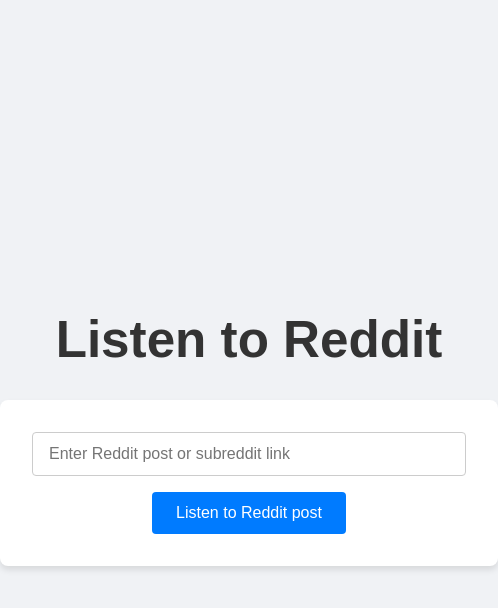
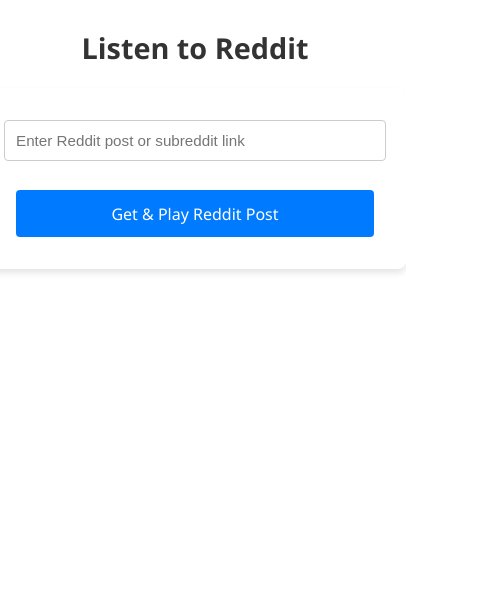
Before and after one commit to kennethwoanyah/reddit-tts, a React (Vite) app: page / in a window 390 px wide. Shown: the top 608 px of the page, 498 px wide, since content can reach past the window. Built offline with nearby package versions, Linux system fonts and the light colour scheme; no server answers.

Commit message:
Feat: Add audio controls, responsive UI, and improve speech error handling

```diff
--- a/src/App.css
+++ b/src/App.css
@@ -1,14 +1,42 @@
+html, body, #root {
+  height: 100%;
+  margin: 0;
+  padding: 0;
+}
+
+body {
+  font-family: 'Segoe UI', Tahoma, Geneva, Verdana, sans-serif;
+  background-color: #f4f7f6; /* Light grayish-blue background */
+  color: #333;
+  text-align: center; /* Center text for elements like title */
+  display: flex; /* Ensure body itself can be a flex container if #root needs specific alignment */
+  justify-content: center; /* Center #root if it's not full width */
+}
+
+#root {
+  width: 100%;
+}
+
 .app-container {
+  background-color: #ffffff; /* White background for the app area */
+  width: 100%;
+  min-height: 100vh; /* Fill the viewport height */
+  box-sizing: border-box;
+  padding: 1rem; /* Default padding, will adjust with media queries */
+  display: flex;
+  flex-direction: column;
+  align-items: center; /* Center content like title and input area */
+  justify-content: flex-start; /* Align content to the top */
+}
+
+/* Optional: Wrapper for main interactive content to constrain its width on very large screens */
+.content-area {
+  width: 100%;
+  max-width: 700px; /* Max width for the interactive elements */
   display: flex;
   flex-direction: column;
   align-items: center;
-  justify-content: center;
-  min-height: 100vh;
-  background-color: #f0f2f5;
-  font-family: sans-serif;
-  box-shadow: 0 4px 6px rgba(0, 0, 0, 0.1);
 }
-
 
 .title {
   color: #333;
@@ -61,10 +89,94 @@
 }
 
 .error-message {
-  color: red;
+  color: #d32f2f; /* Material Design error color */
   margin-top: 1rem;
-  text-align: center;
-  max-width: 400px;
+  font-size: 0.9rem;
+}
+
+.controls-container {
+  display: flex;
+  justify-content: center;
+  align-items: center;
+  margin-top: 1.5rem;
+  gap: 1rem; /* Space between control buttons */
+}
+
+.control-button {
+  background-color: #6c757d; /* Secondary button color */
+  color: white;
+  border: none;
+  padding: 0.6rem 1.2rem;
+  border-radius: 4px;
+  font-size: 0.9rem;
+  cursor: pointer;
+  transition: background-color 0.2s ease-in-out;
+}
+
+.control-button:hover:not(:disabled) {
+  background-color: #5a6268;
+}
+
+.control-button:disabled {
+  background-color: #adb5bd;
+  cursor: not-allowed;
+}
+
+/* Responsive Design */
+@media (max-width: 768px) { /* Mobile devices */
+  .app-container {
+    padding: 1rem; /* Slightly less padding on mobile */
+    justify-content: flex-start; /* Ensure content starts from top */
+  }
+
+  .content-area {
+    padding: 0 0.5rem; /* Give a little horizontal space if content-area is used */
+  }
+
+  .title {
+    font-size: 1.8rem;
+    margin-top: 1rem; /* Add some margin at the top on mobile */
+    margin-bottom: 1.5rem;
+  }
+
+  .input-container {
+    flex-direction: column;
+    width: 100%; /* Ensure input container takes full width of content-area */
+    gap: 0.8rem;
+  }
+
+  .reddit-url-input {
+    width: 100%;
+    font-size: 0.95rem;
+    padding: 0.7rem;
+  }
+
+  .listen-button {
+    width: 100%;
+    padding: 0.8rem;
+    font-size: 1rem;
+  }
+
+  .controls-container {
+    flex-direction: column;
+    width: 100%;
+    gap: 0.8rem;
+  }
+
+  .control-button {
+    width: 100%;
+    padding: 0.7rem;
+  }
+}
+
+@media (min-width: 769px) { /* Desktop and larger tablets */
+  .app-container {
+    padding: 2rem; /* More padding on larger screens */
+    justify-content: center; /* Center content vertically on larger screens */
+  }
+  .title {
+    margin-top: 0; /* Reset top margin if centered */
+  }
 }
 
 /* For debugging display of extracted text */
--- a/src/App.jsx
+++ b/src/App.jsx
@@ -1,51 +1,35 @@
 import { useState, useEffect } from 'react';
 import axios from 'axios';
-import { ElevenLabsClient } from '@elevenlabs/elevenlabs-js';
 import './App.css';
-
-// Test log at module level
-console.log("[App.jsx Module] Using ElevenLabs API Key:", import.meta.env.VITE_ELEVENLABS_API_KEY);
-const ELEVENLABS_API_KEY = import.meta.env.VITE_ELEVENLABS_API_KEY;
 
 function App() {
   const [redditUrl, setRedditUrl] = useState('');
-  const [extractedText, setExtractedText] = useState('');
-  const [isLoading, setIsLoading] = useState(false); // For fetching Reddit data
-  const [isSpeaking, setIsSpeaking] = useState(false); // For ElevenLabs TTS
+  const [extractedText, setExtractedText] = useState(''); // Stores the text to be spoken
+  const [isFetching, setIsFetching] = useState(false); // For Reddit data fetching
+  const [isSpeaking, setIsSpeaking] = useState(false); // True when speechSynthesis is active and not paused
+  const [isPaused, setIsPaused] = useState(false);     // True when speechSynthesis is paused
   const [error, setError] = useState(null);
-  const [audioPlayer, setAudioPlayer] = useState(null);
-
-  useEffect(() => {
-    // Cleanup audio player when component unmounts or when a new audio is played
-    return () => {
-      if (audioPlayer) {
-        audioPlayer.pause();
-        audioPlayer.src = '';
-      }
-    };
-  }, [audioPlayer]);
 
   const handleUrlChange = (event) => {
     setRedditUrl(event.target.value);
   };
 
-  // You can also keep your original console.log here if you want
-  console.log("[App Component Render] VITE_ELEVENLABS_API_KEY:", import.meta.env.VITE_ELEVENLABS_API_KEY);
-  const handleListenClick = async () => {
+  // Main function to fetch Reddit content and initiate speech
+  const handleFetchAndPlay = async () => {
     if (!redditUrl) {
       setError('Please enter a Reddit URL.');
       return;
     }
-    if (!ELEVENLABS_API_KEY) {
-      setError('ElevenLabs API key is not configured. Please set VITE_ELEVENLABS_API_KEY in your .env file.');
-      return;
+    // Stop any ongoing speech before starting new or fetching
+    if ('speechSynthesis' in window && window.speechSynthesis.speaking) {
+      window.speechSynthesis.cancel();
     }
 
-    setIsLoading(true);
+    setIsFetching(true);
     setIsSpeaking(false);
+    setIsPaused(false);
     setError(null);
-    setExtractedText('');
-    if (audioPlayer) audioPlayer.pause(); // Stop previous audio if any
+    // setExtractedText(''); // Clear previous text only when new fetch starts successfully or playText is called with new text
 
     let fetchUrl = redditUrl.trim();
     if (fetchUrl.endsWith('/')) fetchUrl = fetchUrl.slice(0, -1);
@@ -83,87 +67,135 @@
       }
       setExtractedText(currentExtractedText);
       console.log('Extracted Content:\n', currentExtractedText);
-      setIsLoading(false); // Reddit data fetched
-
-      // Now, let's get the audio from ElevenLabs
-      if (currentExtractedText.trim()) {
-        setIsSpeaking(true);
-        const elevenlabs = new ElevenLabsClient({
-          apiKey: ELEVENLABS_API_KEY,
-        });
-
-        const audioStream = await elevenlabs.textToSpeech.stream(
-          '21m00Tcm4TlvDq8ikWAM', // Explicit Voice ID for a voice like Rachel
-          {
-            text: currentExtractedText,
-            model_id: 'eleven_multilingual_v2', // Or other models like 'eleven_mono_v1'
-            // voice_settings: { // Optional: stability and similarity_boost
-            //   stability: 0.5,
-            //   similarity_boost: 0.75
-            // }
-          }
-        );
-
-        const audioBlob = new Blob([await streamToArrayBuffer(audioStream)], { type: 'audio/mpeg' });
-        const audioUrl = URL.createObjectURL(audioBlob);
-
-        const newAudioPlayer = new Audio(audioUrl);
-        setAudioPlayer(newAudioPlayer);
-        newAudioPlayer.play();
-        newAudioPlayer.onended = () => {
-          setIsSpeaking(false);
-          URL.revokeObjectURL(audioUrl); // Clean up blob URL
-        };
-        newAudioPlayer.onerror = () => {
-            setError('Error playing audio.');
-            setIsSpeaking(false);
-            URL.revokeObjectURL(audioUrl);
-        }
-      } else {
-        setError('No text content found to read.');
-      }
-
+      setIsFetching(false); // Reddit data fetched
+      playText(currentExtractedText); // Automatically play after fetching
     } catch (err) {
-      console.error('Error:', err);
-      setError(`An error occurred: ${err.message || 'Unknown error'}`);
-      setIsLoading(false);
-      setIsSpeaking(false);
+      console.error('Error fetching Reddit data:', err);
+      setError(`An error occurred during fetch: ${err.message || 'Unknown error'}`);
+      setIsFetching(false);
     }
   };
 
-  // Helper function to convert stream to ArrayBuffer
-  async function streamToArrayBuffer(stream) {
-    const reader = stream.getReader();
-    const chunks = [];
-    while (true) {
-      const { done, value } = await reader.read();
-      if (done) break;
-      chunks.push(value);
+  const playText = (textToSpeak) => {
+    if (!textToSpeak || !('speechSynthesis' in window)) {
+      if (!textToSpeak) setError('No text to speak.');
+      else setError('Web Speech API is not supported by your browser.');
+      setIsSpeaking(false);
+      setIsPaused(false);
+      return;
     }
-    return new Blob(chunks).arrayBuffer();
-  }
+
+    // Cancel any ongoing speech before starting new
+    if (window.speechSynthesis.speaking || window.speechSynthesis.paused) {
+      window.speechSynthesis.cancel();
+    }
+
+    const utterance = new SpeechSynthesisUtterance(textToSpeak);
+
+    utterance.onstart = () => {
+      console.log('Speech started');
+      setIsSpeaking(true);
+      setIsPaused(false);
+      setError(null); // Clear previous speech errors
+    };
+
+    utterance.onend = () => {
+      console.log('Speech ended');
+      setIsSpeaking(false);
+      setIsPaused(false);
+    };
+
+    utterance.onerror = (event) => {
+      // Don't show an error in the UI if speech was simply interrupted by cancel()
+      if (event.error !== 'interrupted' && event.error !== 'canceled') {
+        console.error('SpeechSynthesisUtterance.onerror - Error:', event.error, 'Utterance:', utterance.text.substring(0,50));
+        setError(`Speech error: ${event.error}`);
+      } else {
+        console.log(`Speech synthesis event: ${event.error}`); // Log it for debugging but don't show as UI error
+      }
+      setIsSpeaking(false);
+      setIsPaused(false);
+    };
+
+    window.speechSynthesis.speak(utterance);
+  };
+
+  const handleResumePlay = () => {
+    if (!extractedText) {
+      setError('No content to play. Fetch Reddit post first.');
+      return;
+    }
+    if (isPaused && 'speechSynthesis' in window) {
+      window.speechSynthesis.resume();
+      setIsSpeaking(true);
+      setIsPaused(false);
+    } else if (!isSpeaking) {
+      playText(extractedText); // Start from beginning if not paused or already speaking
+    }
+  };
+
+  const handlePauseSpeech = () => {
+    if (isSpeaking && !isPaused && 'speechSynthesis' in window) {
+      window.speechSynthesis.pause();
+      setIsSpeaking(false);
+      setIsPaused(true);
+    }
+  };
+
+  const handleStopSpeech = () => {
+    if ((isSpeaking || isPaused) && 'speechSynthesis' in window) {
+      window.speechSynthesis.cancel();
+      setIsSpeaking(false);
+      setIsPaused(false);
+      // No need to reset extractedText, user might want to play it again
+    }
+  };
+
+  useEffect(() => {
+    return () => {
+      if ('speechSynthesis' in window && (window.speechSynthesis.speaking || window.speechSynthesis.paused)) {
+        window.speechSynthesis.cancel();
+      }
+    };
+  }, []);
 
   return (
     <div className="app-container">
-      <h1 className="title">Listen to Reddit</h1>
-      <div className="input-container">
+      <div className="content-area"> {/* Added content-area wrapper */}
+        <h1 className="title">Listen to Reddit</h1>
+        <div className="input-container">
         <input
           type="text"
           className="reddit-url-input"
           placeholder="Enter Reddit post or subreddit link"
           value={redditUrl}
           onChange={handleUrlChange}
-          disabled={isLoading || isSpeaking}
+          disabled={isFetching || isSpeaking} // Corrected from isLoading
         />
         <button
           className="listen-button"
-          onClick={handleListenClick}
-          disabled={isLoading || isSpeaking}
+          onClick={handleFetchAndPlay}
+          disabled={isFetching || isSpeaking}
         >
-          {isLoading ? 'Fetching Post...' : isSpeaking ? 'Speaking...' : 'Listen to Reddit post'}
+          {isFetching ? 'Fetching...' : (isSpeaking || isPaused) ? 'Playing...' : 'Get & Play Reddit Post'}
         </button>
         {error && <p className="error-message">{error}</p>}
       </div>
+
+      {extractedText && (
+        <div className="controls-container">
+          <button onClick={handleResumePlay} disabled={isSpeaking && !isPaused} className="control-button play-button">
+            {isPaused ? 'Resume' : 'Play'}
+          </button>
+          <button onClick={handlePauseSpeech} disabled={!isSpeaking || isPaused} className="control-button pause-button">
+            Pause
+          </button>
+          <button onClick={handleStopSpeech} disabled={!isSpeaking && !isPaused} className="control-button stop-button">
+            Stop
+          </button>
+        </div>
+      )}
+      </div> {/* Close content-area wrapper */}
     </div>
   );
 }
```
